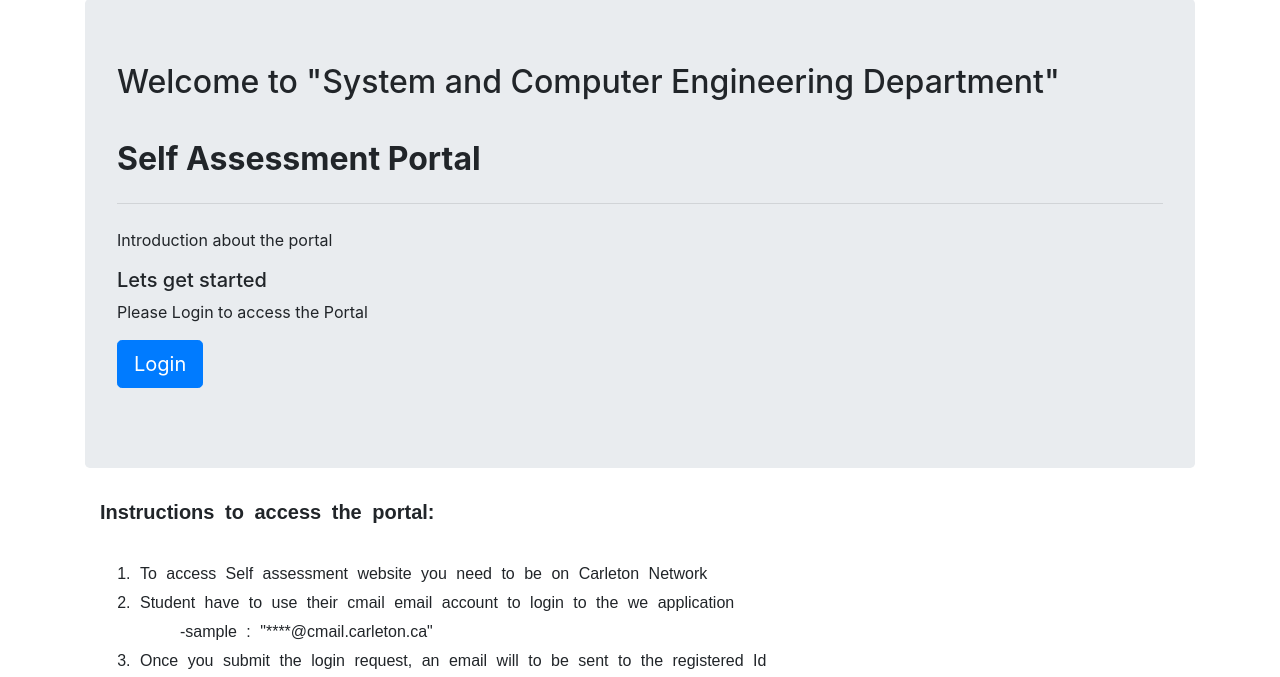
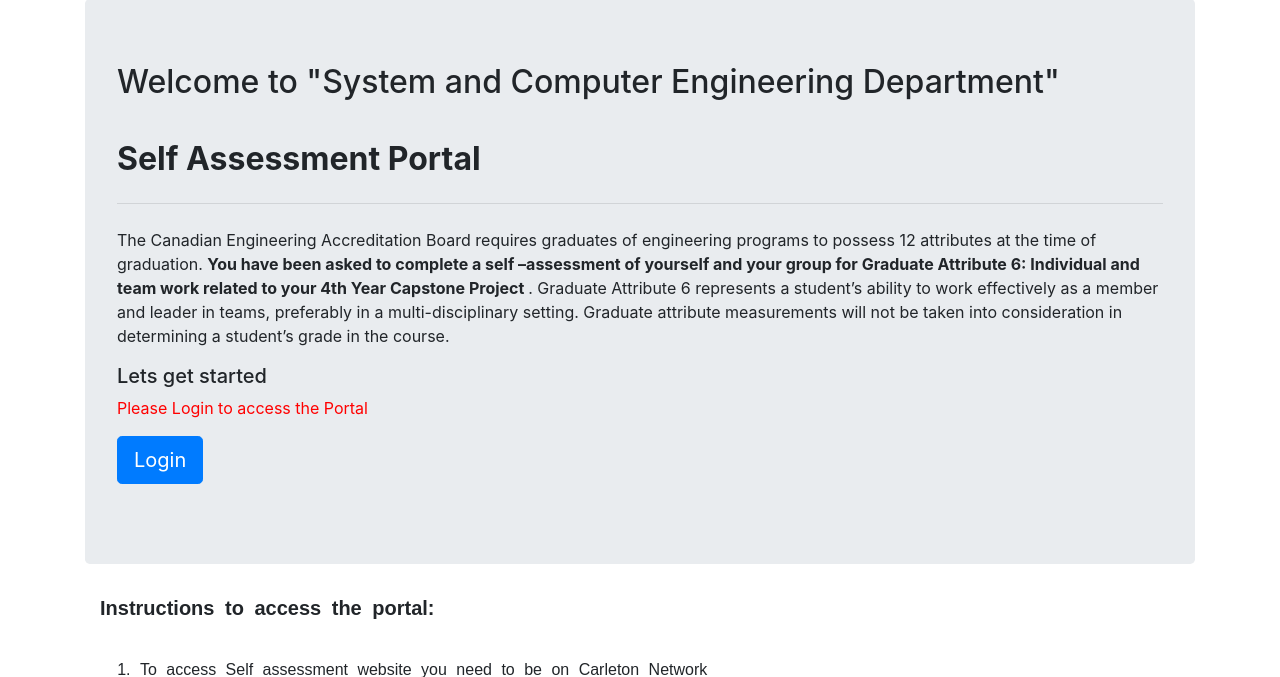
Before and after one commit to Singh-Ish/selfassessment, a Flask app: page / in a window 1280 px wide. Shown: the part 116-793 px from the top of the page. Run offline with Flask 2, Linux system fonts and the light colour scheme; some libraries are stand-ins or nearby versions; some web fonts are replaced.

Commit message:
fixing bugs and making modification to the visuals

```diff
--- a/sapp/models.py
+++ b/sapp/models.py
@@ -227,9 +227,9 @@
 
 class emailtemplate(db.Document):
     #userId = db.IntField(unique=True, required=True) in future there will be multiple admins so multiple templates
-    sender = db.StringField()
-    subject = db.StringField()
-    message = db.StringField()
+    sender = db.StringField(default='ishdeepsingh@sce.carleton.ca')
+    subject = db.StringField(default='self assessment portal')
+    message = db.StringField(default='please submit your assessment ')
 
 ########## students comments and feedback
 class feedback(db.Document):
--- a/sapp/routes.py
+++ b/sapp/routes.py
@@ -74,7 +74,7 @@
 
 
     if session.get('username'):
-        flash("you are already logged in ", "success")
+        flash("You are already logged in ", "success")
         return redirect(url_for('home'))
 
     '''
@@ -88,10 +88,10 @@
         email = request.form['email']
 
         if not User.objects(email=email):
-            flash(f"you have don't have access to the portal. Kindly contact the admin staff","danger")
+            flash(f"You have don't have access to the portal. Kindly contact the admin staff","danger")
             return redirect(url_for('home'))
 
-        print(email)
+        #print(email)
         token = s.dumps(email, salt='emailsession')
 
         msg = Message('confirm Email token login',sender='ishdeepsingh@sce.carleton.ca', recipients=[email])
@@ -100,7 +100,7 @@
         link = url_for('confirm_mail', token=token)
         #print(link)
         externallink = (urldns + link)
-        #print(externallink)
+        print(externallink)
 
         msg.body = ' \n Hi your login link is \n \n {}'.format(externallink)
         mail.send(msg)
@@ -132,18 +132,18 @@
             session['role'] = r.rname
             if(r.rname == 'admin'):
                 flash(
-                    f"{user.firstName}, you are successfully logged in and have admin priveledges!", "success")
+                    f"{user.firstName}, You are successfully logged in and have admin priveledges!", "success")
                 return redirect(url_for("admindash"))
 
-            flash(f"{user.firstName}, you are successfully logged in!", "success")
+            flash(f"{user.firstName}, You are successfully logged in!", "success")
             return redirect(url_for("sdash"))
         else:
-            flash("you are Not a valid user. please contact the faculty or department Admin","danger")
+            flash("You are Not a valid user. please contact the faculty or department Admin","danger")
             return redirect(url_for("home"))
 
 
     except SignatureExpired:
-        flash("the token has expired. Please try to login again","danger")
+        flash("The token has expired. Please try to login again","danger")
         return redirect(url_for("login"))
 
 '''
@@ -222,12 +222,12 @@
 @app.route("/sdash/")
 def sdash():
     if not session.get('username'):
-        flash(f"you are not currently logged in. Kindly login to proceed","danger")
+        flash(f"You are not currently logged in. Kindly login to proceed","danger")
         return redirect(url_for('login'))
     userId= session.get('userId')
     # if no group number just move to home
     if not projects.objects(userId=userId).first():
-        flash("you are successfully logged in! but you don't belong to any group", "danger")
+        flash("You are successfully logged in! but you don't belong to any group", "danger")
         return redirect(url_for('home'))
     su = projects.objects(userId=userId).first()
     mgroup = projects.objects(groupNo=su.groupNo)
@@ -238,10 +238,19 @@
 def admindash():
     userId = session.get('userId')
     if not userId:
-        flash("kindly login to proceed","danger")
+        flash("Kindly login to proceed","danger")
         return redirect(url_for('login'))
 
     r = role.objects(userId=userId).first()
+
+    if not emailtemplate.objects().first():
+        sender= 'Ishdeepsingh@sce.carleton.ca'
+        subject= 'Reminder to Submit your self assessment '
+        body=  'Please submit your self assessment for your project' + '\n' + 'To login use {} '.format(urldns)
+
+        t = emailtemplate(sender=sender,subject=subject,message=body)
+        t.save()
+
 
     user = User.objects(userId=userId).first() # checking if used has admin rights or not
     if(r.rname == 'admin'):
@@ -249,14 +258,14 @@
         proj = projects.objects.all()
         etemp = emailtemplate.objects().first()
         return render_template("dash/admindash.html",user=user,etemp=etemp,ru =ru, proj=proj, adminDash=True)
-    flash("you don't have permission to access this page kingly contact your administrtor", "danger")
+    flash("You don't have permission to access this page kingly contact your administrtor", "danger")
     return redirect(url_for('home'))
 
 @app.route("/fdash")
 def fdash():
     userId = session.get('userId')
     if not userId:
-        flash("kindly login to proceed", "danger")
+        flash("Kindly login to proceed", "danger")
         return redirect(url_for('login'))
 
     r = role.objects(userId=userId).first()
@@ -267,7 +276,7 @@
         ru=rubics.objects()
         proj = projects.objects.all()
         return render_template("dash/fdash.html", user=user, proj=proj, ru=ru,fdash=True)
-    flash("you don't have permission to access this page kingly contact your administrtor", "danger")
+    flash("You don't have permission to access this page kingly contact your administrtor", "danger")
     return redirect(url_for('home'))
 
 # submitting the student response matrix
@@ -366,7 +375,7 @@
             f.save()
             print("comment has been saved to the database")
 
-        flash("response have been saved!", "success")
+        flash("Response have been saved!", "success")
 
         try:
             samatrix.eval()
@@ -397,18 +406,18 @@
                 return redirect(url_for('admindash'))
 
             if f.filename != 'rubicsMetrix.xlsx':
-                flash('please upload the correct rubix file',"danger")
+                flash('Please upload the correct rubix file',"danger")
                 return redirect(url_for('admindash'))
 
             sf = secure_filename(f.filename)
             #print(os.path.join(app.config['UPLOAD_FOLDER'], sf))
             f.save(os.path.join(app.config['UPLOAD_FOLDER'],sf))
-            flash("uploaded file successfully","success")
+            flash("Uploaded file successfully","success")
             try:
                 rubics.uploadnew()        # update the rubics data in the database
-                flash("successfully saved the rubics cube details to the database", "success")
+                flash("Successfully saved the rubics cube details to the database", "success")
             except:
-                flash("can't update save the rubics cube details to the database","danger")
+                flash("Can't update save the rubics cube details to the database","danger")
 
             return redirect(url_for('admindash'))
         else:
@@ -432,7 +441,7 @@
             return redirect(url_for('admindash'))
 
         if f.filename != 'projectDetails.xlsx':
-            flash('please upload the correct project details file with the same name and format', "danger")
+            flash('Please upload the correct project details file with the same name and format', "danger")
             return redirect(url_for('admindash'))
 
         sf = secure_filename(f.filename)
@@ -442,9 +451,9 @@
 
         try:
             projects.pupload()       # update the project data in the database fucntion in models
-            flash("successfully saved the Project details to the database", "success")
+            flash("Successfully saved the Project details to the database", "success")
         except:
-            flash("can't update save the Project details to the database","danger")
+            flash("Can't update save the Project details to the database","danger")
 
         return redirect(url_for('admindash'))
 
@@ -466,7 +475,7 @@
             return redirect(url_for('admindash'))
 
         if f.filename != 'userDetails.xlsx':
-            flash('please upload the correct user details file with the same name and format', "danger")
+            flash('Please upload the correct user details file with the same name and format', "danger")
             return redirect(url_for('admindash'))
         print(f.filename)
         sf = secure_filename(f.filename)
@@ -477,9 +486,9 @@
 
         try:
             User.userUpload()      # update the User data in the database fucntion in models
-            flash("successfully saved the User details to the database", "success")
+            flash("Successfully saved the User details to the database", "success")
         except:
-            flash("can't update  the User details to the database", "danger")
+            flash("Can't update  the User details to the database", "danger")
 
         return redirect(url_for('admindash'))
 
@@ -502,7 +511,7 @@
 
         if f.filename != 'facultyDetails.xlsx':
             flash(
-                'please upload the correct faculty details file with the same name and format', "danger")
+                'Please upload the correct faculty details file with the same name and format', "danger")
             return redirect(url_for('admindash'))
         print(f.filename)
         sf = secure_filename(f.filename)
@@ -512,9 +521,9 @@
         #faculty.newf()
         try:
             faculty.newf()      # update the User data in the database fucntion in models
-            flash("successfully saved the User details to the database", "success")
+            flash("Successfully saved the User details to the database", "success")
         except:
-            flash("can't update  the faculty details to the database", "danger")
+            flash("Can't update  the faculty details to the database", "danger")
 
 
 
@@ -530,7 +539,7 @@
     #User(userId=222,firstName="Mary",lastName="jane",email="mary.jane@uta.com", password="password123").save()
     userId = session.get('userId')
     if not userId:
-        flash("kindly login to proceed", "danger")
+        flash("Kindly login to proceed", "danger")
         return redirect(url_for('login'))
 
     r = role.objects(userId=userId).first()
@@ -538,7 +547,7 @@
     if(r.rname == 'admin'):
         users = User.objects.all()
         return render_template("dbview/user.html", users=users)
-    flash("you don't have permission to access this page kingly contact your administrtor", "danger")
+    flash("You don't have permission to access this page kingly contact your administrtor", "danger")
     return redirect(url_for('home'))
 
 
@@ -555,7 +564,7 @@
         proj = projects.objects.all()
         return render_template("dbview/project.html", proj=proj)
 
-    flash("you don't have permission to access this page kingly contact your administrtor", "danger")
+    flash("You don't have permission to access this page kingly contact your administrtor", "danger")
     return redirect(url_for('home'))
 
 
@@ -563,7 +572,7 @@
 def scomment():
     userId = session.get('userId')
     if not userId:
-        flash("kindly login to proceed", "danger")
+        flash("Kindly login to proceed", "danger")
         return redirect(url_for('login'))
 
     r = role.objects(userId=userId).first()
@@ -572,7 +581,7 @@
         com = feedback.objects.all()
         return render_template("dbview/scomment.html", comm=com)
 
-    flash("you don't have permission to access this page kingly contact your administrtor", "danger")
+    flash("You don't have permission to access this page kingly contact your administrtor", "danger")
     return redirect(url_for('home'))
 
 
@@ -583,7 +592,7 @@
     #flash("added new faculty list to database","success")
     userId = session.get('userId')
     if not userId:
-        flash("kindly login to proceed", "danger")
+        flash("Kindly login to proceed", "danger")
         return redirect(url_for('login'))
 
     r = role.objects(userId=userId).first()
@@ -592,7 +601,7 @@
         fac = faculty.objects.all()
         return render_template("dbview/facultyview.html", fac=fac)
 
-    flash("you don't have permission to access this page kingly contact your administrtor", "danger")
+    flash("You don't have permission to access this page kingly contact your administrtor", "danger")
     return redirect(url_for('home'))
 
 
@@ -625,7 +634,7 @@
 
         return render_template("dbview/arole.html", urole=userrole)
 
-    flash("you don't have permission to access this page kingly contact your administrtor", "danger")
+    flash("You don't have permission to access this page kingly contact your administrtor", "danger")
     return redirect(url_for('home'))
 
 
@@ -686,15 +695,13 @@
 def sendmail():
     rec = request.form["reciever"]
     recipients = list(rec.split(","))
+    sender = request.form['sender']
     link = url_for('home')
     link = urldns + link
     body = (request.form["message"]+'\n \n' +
-            "Access the self assessment portal {}".format(link))
+            "Access link to the self assessment portal {}".format(link))
     subject = request.form["subject"]
-    temail = emailtemplate.objects().first()
 
-
-    sender = temail.sender
     msg = Message(subject=subject, body=body,
                   sender=sender, recipients=recipients)
     mail.send(msg)
@@ -758,7 +765,7 @@
     return redirect(url_for('admindash'))
 
 
-########### eval
+########### download excel
 
 
 
--- a/sapp/templates/base.html
+++ b/sapp/templates/base.html
@@ -103,7 +103,13 @@
         line-height: 180%;
       }
 
+      .plogin{
+        color: green;
+      }
 
+      .rlogin{
+        color: red;
+      }
 
     </style>
 
--- a/sapp/templates/dash/admindash.html
+++ b/sapp/templates/dash/admindash.html
@@ -4,7 +4,7 @@
 
 
 <div class="jumbotron">
-    <p>Hey <b> {{user.firstName}} {{user.lastName}}</b>, welcome to self assessmnet Admin dashboard<p>
+    <p> <h4> Hey <b> {{user.firstName}} {{user.lastName}}</b>, welcome to self assessmnet Admin dashboard </h4><p>
 </div>
 
 
@@ -13,7 +13,7 @@
 
 
   <div class="satab">
-    <h2>Student assesment Status</h2>
+    <h2>Student Assesment Status</h2>
     <br>
     {% include 'other/emailtemp.html'%}
 
@@ -30,7 +30,7 @@
     <hr class="featurette-divider">
     <br>
     <br>
-    <h3>To download or Export the results</h3>
+    <h3>To Download or Export the results</h3>
     <br>
     <div class="container">
     <div class="row">
--- a/sapp/templates/email.html
+++ b/sapp/templates/email.html
@@ -5,6 +5,11 @@
 <h2>Enter the details for the email to be sent </h2>
 <div class="container">
     <form action="{{ url_for('sendmail') }}" method="POST">
+        <div class="form-group col-sm-4">
+            <label for="email"><b>Sender</b>
+            </label>
+            <input type="email" class="form-control" placeholder="Enter email" name="sender" value="{{temail.sender}}">
+        </div>
         <div class="form-group col-sm-4">
             <label for="email"><b>Reciever</b>
                 </label>
--- a/sapp/templates/index.html
+++ b/sapp/templates/index.html
@@ -10,17 +10,27 @@
       <h2>Welcome to "System and Computer Engineering Department" <br> <br><b> Self Assessment Portal </b></h2>
 
       <hr class="my-4">
-      <p>Introduction about the portal </p>
+      <p>
+
+        The Canadian Engineering Accreditation Board requires graduates
+        of engineering programs to possess 12 attributes at the time of
+        graduation. <b> You have been asked to complete a self –assessment
+        of yourself and your group for Graduate Attribute 6: Individual and
+        team work related to your 4th Year Capstone Project </b>. Graduate Attribute 6 represents a student’s
+        ability to work effectively as a member and leader in teams, preferably in a multi-disciplinary setting. Graduate
+        attribute measurements will not be taken into consideration in determining a student’s grade in the course.
+
+      </p>
 
       <p class="lead">
 
         <div>
         {% if home %}
-        <h5>You are already Logged In </h5>
+        <h5 class="plogin">You are already Logged In </h5>
 
         {% else %}
         <h5>Lets get started</h5>
-        <p>Please Login to access the Portal</p>
+        <p class="rlogin">Please Login to access the Portal</p>
         <a class="btn btn-primary btn-lg" href="{{ url_for('login') }}" role="button">Login</a>
         {% endif %}
 
--- a/sapp/templates/other/emailtemp.html
+++ b/sapp/templates/other/emailtemp.html
@@ -25,7 +25,7 @@
                         <div class="form-group col-sm-6">
                             <label>Message</label>
                             <textarea class="form-control" rows="6" name="message"
-                                placeholder="Enter the message to be sent " > {{etemp.message}} </textarea>
+                                placeholder="Enter just the message body to be sent. Dear {Name } will be added automatically >  " > {{etemp.message}} </textarea>
                         </div>
 
                         <button type="submit" class="btn btn-primary">Save Template</button>
--- a/sapp/templates/other/fsa.html
+++ b/sapp/templates/other/fsa.html
@@ -4,9 +4,10 @@
 
 <br><br>
 <div class="container">
-  <p>please share your feedback about this self assessment interface so we can improve it in the future</p>
+  <p> <h4> Please share your feedback about this self assessment interface so we can improve it in the future </h4></p>
+  <br>
   <form  method="POST">
-    <textarea name="comment" class="feedbacktext"></textarea>
+    <textarea name="comment" class="feedbacktext" placeholder= " Please write your feedback here "></textarea>
     <br>
     <br>
       <button type="submit"  class="btn btn-primary">Submit</button>
--- a/sapp/templates/saSubmit.html
+++ b/sapp/templates/saSubmit.html
@@ -2,16 +2,16 @@
 
 {% block content %}
   <div class="jumbotron">
-    <p> Hi  <b> {{ name }} </b> please submit your Assessment for your group members in the table below</p>
+    <p> <h4> Hi  <b> {{ name }} </b> please submit your Assessment for your group members in the table below </h4></p>
 
   </div>
 
-  <p class="note"> <b>Note</b> Please find the details about the rubix below </p>
+
   <div class="satab">
     <p>{% include 'other/samatrix.html' %}</p>
     <!-- <button type="button" onclick="location.href='{{ url_for('fsa') }}'" name="button">Next</button>  -->
   </div>
-  <div class="sarules">
+  <div class="sarules" id="rubics">
     <h2>Category Rubics</h2>
     <p>{% include 'other/rubics.html' %}</p>
   </div>
```
Also changed, not shown: sapp/templates/dash/sdash.html (+13 -8 lines), sapp/templates/other/samatrix.html (+6 -3 lines), 1 other file.
